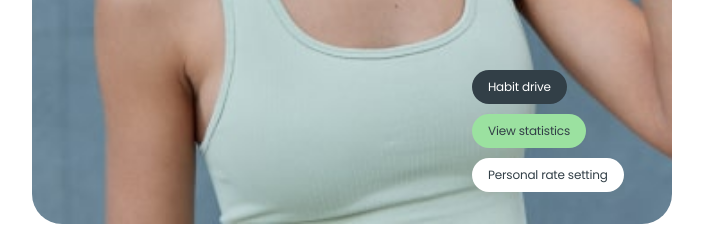
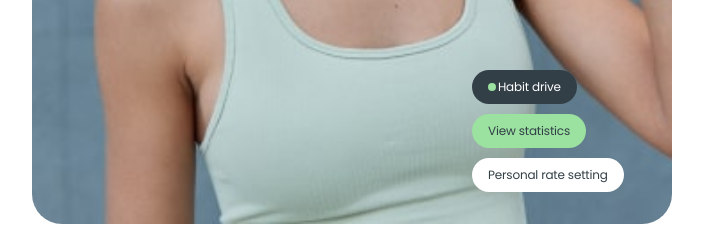
Before and after one commit to Vanlsh/project-AquaTrack-front, a React (Vite) app: page / in a window 1280 px wide. Shown: the part 1155-1381 px from the top of the page, without its empty margins (288-991 px from the left). Built offline with nearby package versions, Linux system fonts and the light colour scheme.

Commit message:
fokusBefor

```diff
--- a/src/components/AdvantagesSection/AdvantagesSection.module.css
+++ b/src/components/AdvantagesSection/AdvantagesSection.module.css
@@ -39,6 +39,19 @@
 .advantagesHabit {
   background-color: var(--color-font-main);
   color: var(--white);
+  padding-left: 19px;
+  position: relative;
+}
+.advantagesHabit::before {
+  content: "";
+  position: absolute;
+  left: 9px;
+  top: 50%;
+  transform: translateY(-50%);
+  width: 8px;
+  height: 8px;
+  background-color: var(--color-second-bg);
+  border-radius: 50%;
 }
 .advantagesStatistics {
   background-color: var(--color-second-bg);
@@ -60,15 +73,17 @@
       width: 242px;
     }
   }
-
-  .advantagesList {
-  }
-
   .advantagesHabit,
   .advantagesStatistics,
   .advantagesSetting {
     padding: 11px 16px;
     font-size: 12px;
+  }
+  .advantagesHabit {
+    padding-left: 26px;
+  }
+  .advantagesHabit::before {
+    left: 16px;
   }
 }
 
@@ -83,4 +98,10 @@
       background-image: url("../../../public/img/bg/drinking_girl_bg_desk_2x.jpg");
     }
   }
+  .advantagesHabit {
+    padding-left: 28px;
+  }
+  .advantagesHabit::before {
+    left: 18px;
+  }
 }
--- a/src/components/WelcomeSection/WelcomeSection.jsx
+++ b/src/components/WelcomeSection/WelcomeSection.jsx
@@ -1,5 +1,4 @@
 import { Link } from "react-router-dom";
-import clsx from "clsx";
 import Logo from "../Logo/Logo";
 import css from "./WelcomeSection.module.css";
 
@@ -13,7 +12,10 @@ const WelcomeSection = () => {
         </p>
         <h1 className={css.welcomeSectionTitle}>Water consumption tracker</h1>
         <div className={css.welcomeSectionLinks}>
-          <Link to={`/signup`} className={css.welcomeSectionLink}>
+          <Link
+            to={`/signup`}
+            className={`${css.welcomeSectionLink} ${css.welcomeSectionLinkSignup}`}
+          >
             Try tracker
           </Link>
           <Link
--- a/src/components/WelcomeSection/WelcomeSection.module.css
+++ b/src/components/WelcomeSection/WelcomeSection.module.css
@@ -32,9 +32,18 @@
   padding: 14px 19px;
   border-radius: 30px;
 }
+.welcomeSectionLinkSignup:hover,
+.welcomeSectionLinkSignup:focus {
+  background-color: var(--color-second-bg-hover);
+}
 .welcomeSectionLinkSignin {
   border: 1px solid var(--color-font-main);
   background-color: transparent;
+}
+.welcomeSectionLinkSignin:hover,
+.welcomeSectionLinkSignin:focus {
+  border: 1px solid var(--color-second-bg-hover);
+  color: var(--color-second-bg-hover);
 }
 
 @media screen and (min-width: 768px) {
```
